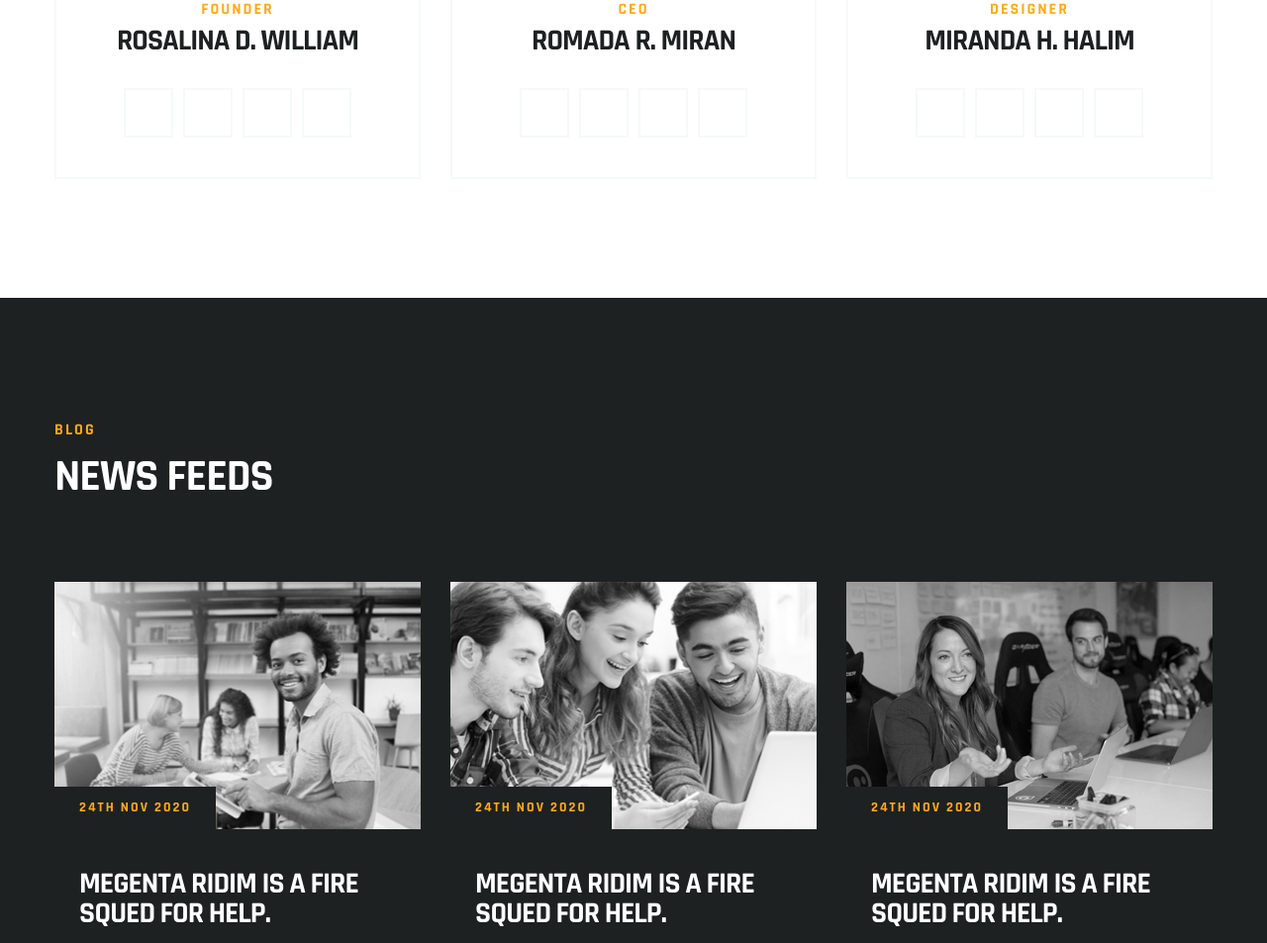
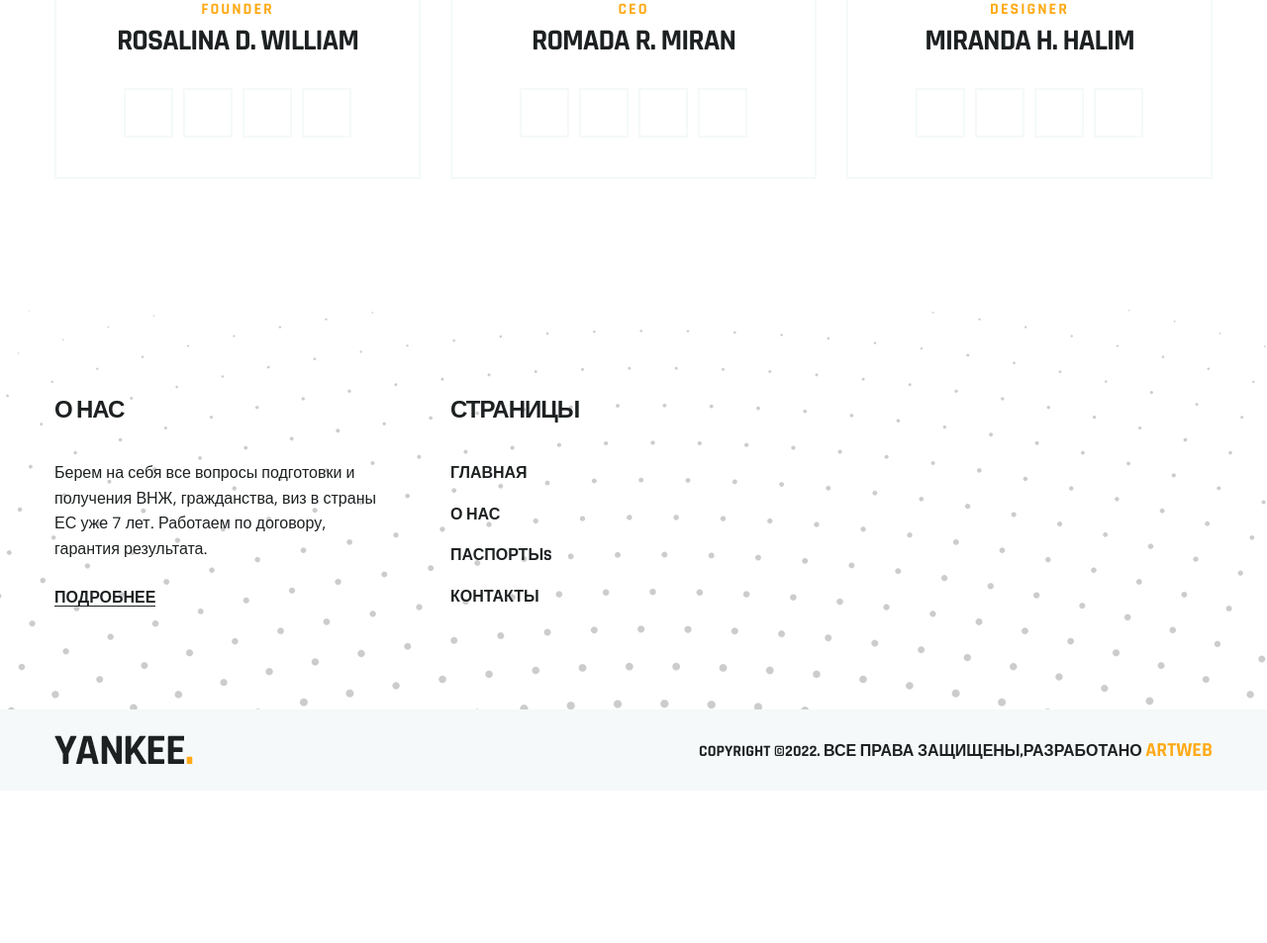
Before and after one commit to std-0/pasaport, a PHP site: page / in a window 1280 px wide. Shown: the part 5547-6500 px from the top of the page at 99% size. After the commit the page ends 6319 px from the top, so only its background shows below. Run offline with PHP 8.4, Linux system fonts and the light colour scheme; some libraries are stand-ins or nearby versions.

Commit message:
no message

```diff
--- a/Function/footer.php
+++ b/Function/footer.php
@@ -7,31 +7,26 @@ function footer(){
 				<div class="row">
 					<div class="col-lg-4 col-md-6">
 						<div class="widget text-block-widget">
-							<h4 class="widget-title">About Us.</h4>
+							<h4 class="widget-title">О НАС</h4>
 							<p>
-								Lorem ipsum dolor sit amet, consectetur adi
-								pisicing elit, sed do eiusmod tempor incidid
-								unt ut labore et dolore magna aliqua. Ut en
-								im ad minim veniam, quis nostrud exercit
-								ation ullamco laboris nisi ut aliquip ex ea
-								commodo consequat.
+                            Берем на себя все вопросы подготовки и получения ВНЖ, гражданства, виз в страны ЕС уже 7 лет. Работаем по договору, гарантия результата.
 							</p>
-							<a href="index.html#" class="read-more-btn">Read More</a>
+							<a href="about.php" class="read-more-btn" >Подробнее</a>
 						</div>
 					</div>
 					<div class="col-lg-2 col-md-6 col-sm-6">
 						<div class="widget menu-widget">
-							<h4 class="widget-title">Our Pages.</h4>
+							<h4 class="widget-title">страницы</h4>
 							<ul>
-								<li><a href="about.html">About Us</a></li>
-								<li><a href="blog.html">Latest Post</a></li>
-								<li><a href="index.html#">Selling Tips</a></li>
-								<li><a href="index.html#">Advertising</a></li>
-								<li><a href="index.html#">Contact Us</a></li>
+								<li><a href="index.php">ГЛАВНАЯ</a></li>
+								<li><a href="about.php">О НАС</a></li>
+								<li><a href="services.php">ПАСПОРТЫs</a></li>
+								<li><a href="contact.php">КОНТАКТЫ</a></li>
+
 							</ul>
 						</div>
 					</div>
-					<div class="col-lg-2 col-md-6 col-sm-6">
+					<!-- <div class="col-lg-2 col-md-6 col-sm-6">
 						<div class="widget menu-widget">
 							<h4 class="widget-title">services.</h4>
 							<ul>
@@ -42,8 +37,8 @@ function footer(){
 								<li><a href="service-details.html">consultancy</a></li>
 							</ul>
 						</div>
-					</div>
-					<div class="col-lg-3 col-md-6 offset-lg-1">
+					</div> -->
+					<!-- <div class="col-lg-3 col-md-6 offset-lg-1">
 						<div class="widget newsletter-widget">
 							<h4 class="widget-title">Newsletter.</h4>
 							<form action="index.html#">
@@ -62,7 +57,7 @@ function footer(){
 								</div>
 							</form>
 						</div>
-					</div>
+					</div> -->
 				</div>
 			</div>
 		</div>
@@ -76,7 +71,7 @@ function footer(){
 					</div>
 					<div class="col-md-6 col-12">
 						<div class="copyright text-center text-md-right">
-							<p>Copyright ©2020. All Rights Reserved</p>
+							<p>Copyright ©2022. Все права защищены,Разработано <a href="https://www.artweb.md" style="font-size:20px">ArtWeb</a></p>
 						</div>
 					</div>
 				</div>
--- a/index.php
+++ b/index.php
@@ -508,63 +508,7 @@ head("Pagina principala");
 	</section>
 	<!--====== Team Section End ======-->
 
-	<!--====== Latest blog Start ======-->
-	<section class="latest-blog-section section-gap dark-bg">
-		<div class="container">
-			<div class="section-title white-color mb-30">
-				<span class="title-tag">Blog</span>
-				<h2 class="title"> News feeds </h2>
-			</div>
-			<div class="row latest-blog-posts justify-content-center">
-				<div class="col-lg-4 col-md-6 col-sm-10 wow fadeInLeft">
-					<div class="latest-blog-post">
-						<div class="blog-thumb">
-							<div class="thumb" style="background-image: url(assets/img/latest-blog/01.jpg);"></div>
-							<span class="blog-date">24th nov 2020</span>
-						</div>
-						<div class="blog-desc">
-							<h3 class="title">
-								<a href="index.html#">Megenta ridim is a fire squed for help.</a>
-							</h3>
-							<p>Lorem ipsum dolor sit amet, consectetur adipi sicing elit, sed do eiusmod tempor
-								incididunt ut labore et dolore magna aliqua.</p>
-						</div>
-					</div>
-				</div>
-				<div class="col-lg-4 col-md-6 col-sm-10 wow fadeInUp">
-					<div class="latest-blog-post">
-						<div class="blog-thumb">
-							<div class="thumb" style="background-image: url(assets/img/latest-blog/02.jpg);"></div>
-							<span class="blog-date">24th nov 2020</span>
-						</div>
-						<div class="blog-desc">
-							<h3 class="title">
-								<a href="index.html#">Megenta ridim is a fire squed for help.</a>
-							</h3>
-							<p>Lorem ipsum dolor sit amet, consectetur adipi sicing elit, sed do eiusmod tempor
-								incididunt ut labore et dolore magna aliqua.</p>
-						</div>
-					</div>
-				</div>
-				<div class="col-lg-4 col-md-6 col-sm-10 wow fadeInRight">
-					<div class="latest-blog-post">
-						<div class="blog-thumb">
-							<div class="thumb" style="background-image: url(assets/img/latest-blog/03.jpg);"></div>
-							<span class="blog-date">24th nov 2020</span>
-						</div>
-						<div class="blog-desc">
-							<h3 class="title">
-								<a href="index.html#">Megenta ridim is a fire squed for help.</a>
-							</h3>
-							<p>Lorem ipsum dolor sit amet, consectetur adipi sicing elit, sed do eiusmod tempor
-								incididunt ut labore et dolore magna aliqua.</p>
-						</div>
-					</div>
-				</div>
-			</div>
-		</div>
-	</section>
-	<!--====== Latest blog End ======-->
+
 
 	<!--====== Footer area start ======-->
 	<?php
```
